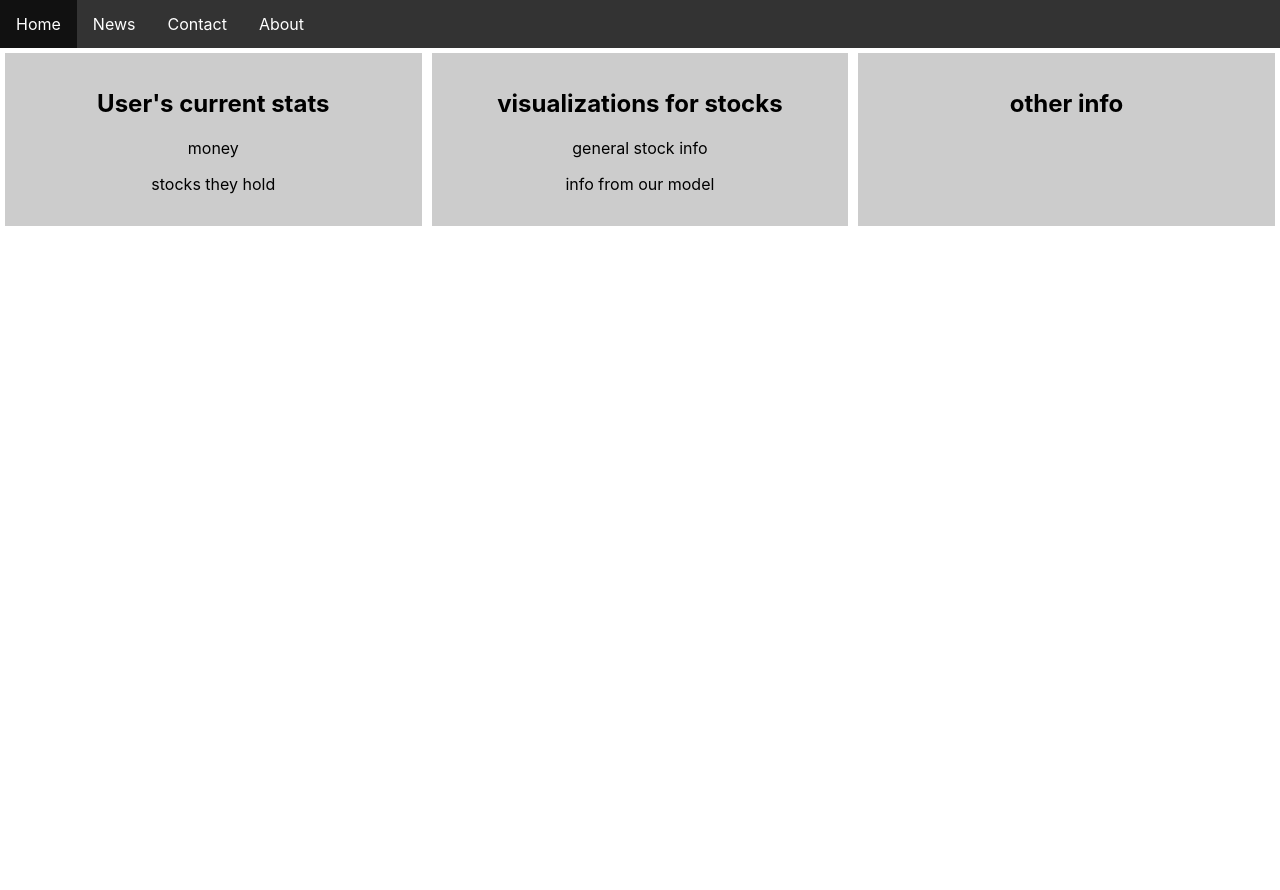
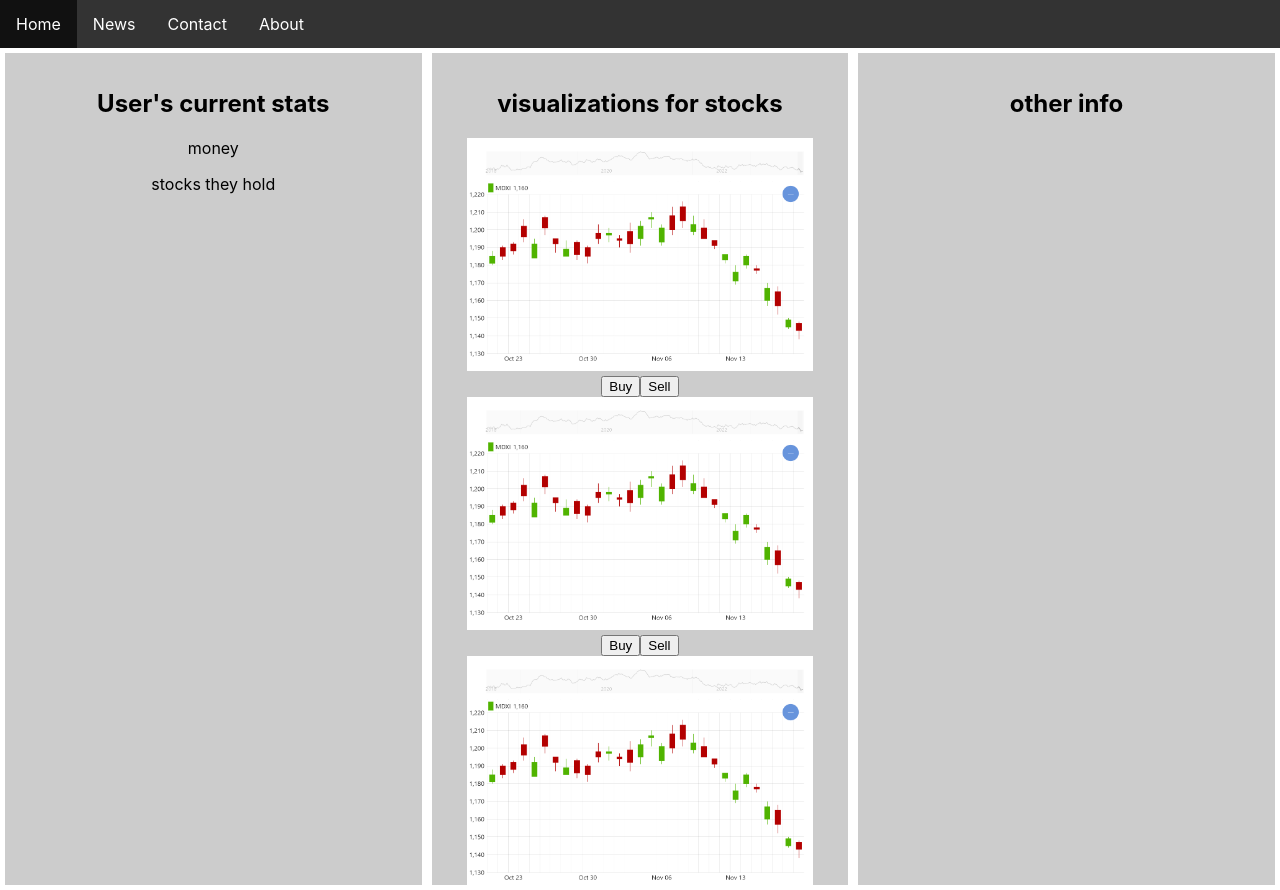
Before and after one commit to rrachelhuangg/PyTest, a React (Create React App) app in the folder frontend/: page / in a window 1280 px wide. Before the commit the page ends 800 px from the top, so only its background shows below. Built offline with nearby package versions, Linux system fonts and the light colour scheme; no server answers.

Commit message:
added more placeholder components

```diff
--- a/frontend/package.json
+++ b/frontend/package.json
@@ -3,11 +3,14 @@
   "version": "0.1.0",
   "private": true,
   "dependencies": {
+    "@mui/x-data-grid": "^7.0.0",
     "@testing-library/jest-dom": "^5.17.0",
     "@testing-library/react": "^13.4.0",
     "@testing-library/user-event": "^13.5.0",
+    "bootstrap": "^5.3.3",
     "http-proxy-middleware": "^2.0.6",
     "react": "^18.2.0",
+    "react-bootstrap": "^2.10.2",
     "react-dom": "^18.2.0",
     "react-scripts": "5.0.1",
     "web-vitals": "^2.1.4"
--- a/frontend/src/App.css
+++ b/frontend/src/App.css
@@ -75,3 +75,8 @@ li a {
 li a:hover {
   background-color: #111;
 }
+
+.tickerContainer img{
+  /* height:100%; */
+  width:90%;
+}
--- a/frontend/src/App.js
+++ b/frontend/src/App.js
@@ -1,8 +1,20 @@
 import logo from './logo.svg';
 import './App.css';
 import { useState } from "react";
+import * as React from 'react';
+import Box from '@mui/material/Box';
+import { DataGrid, GridColDef } from '@mui/x-data-grid';
 //can read .csv file data and display it on the page: if we write data that we collect from the api to a csv
 //file, we will be able to use it in react
+
+function TickerDisplay(){
+  return(<>
+  <div className = "tickerContainer">
+  <img src = "./testgraph.png" className = "images"/>
+    <button>Buy</button>
+    <button>Sell</button></div></>
+    );
+}
 
 function NavBar(){
   return(<>
@@ -32,10 +44,12 @@ function App() {
   <p> money</p>
   <p> stocks they hold</p>
   </div>
-  <div class="column">
+  <div class="column" style={{ height: '100vh', overflow: 'scroll' }}>
     <h2> visualizations for stocks </h2>
-  <p>general stock info</p>
-  <p>info from our model</p>
+    <TickerDisplay/>
+    <TickerDisplay/>
+    <TickerDisplay/>
+
   </div>
   <div class="column">
     <h2> other info </h2>
```
Also changed, not shown: frontend/public/testgraph.png (added), 1 other file (tests, documents, lock files or other folders).
